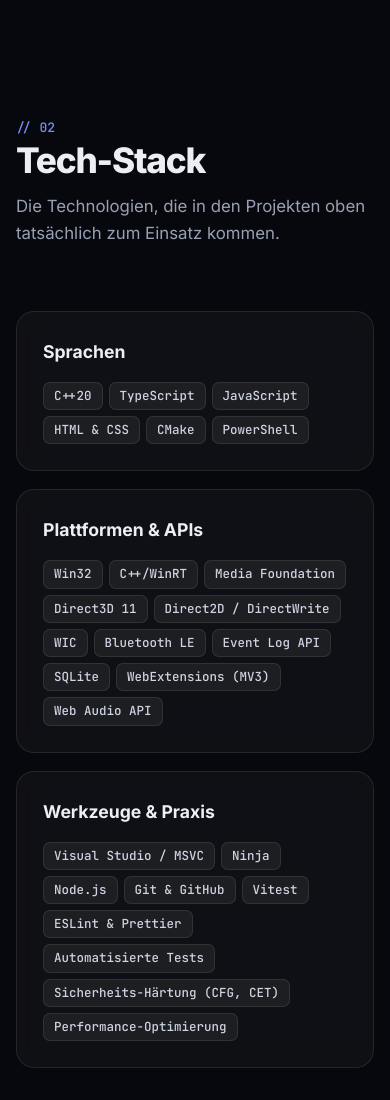
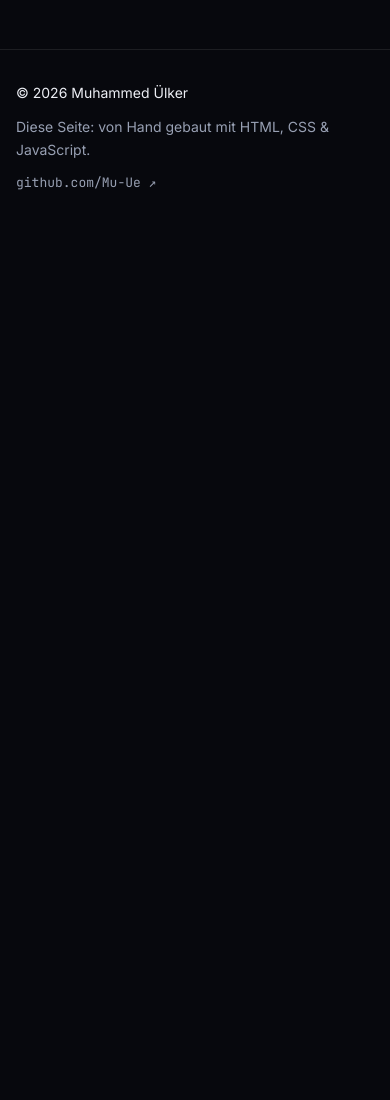
Before and after one commit to Mu-Ue/Mu-Ue.github.io, a plain HTML site: page index.html in a window 390 px wide. Shown: the part 7680-8780 px from the top of the page. After the commit the page ends 7922 px from the top, so only its background shows below. Drawn offline with Linux system fonts and the light colour scheme.

Commit message:
Remove Tech-Stack section

```diff
--- a/index.html
+++ b/index.html
@@ -28,7 +28,6 @@
     </a>
     <nav class="nav">
       <a href="#projects"><span lang="de">Projekte</span><span lang="en">Projects</span></a>
-      <a href="#stack">Tech-Stack</a>
     </nav>
     <div class="bar-right">
       <button class="lang-toggle" type="button" aria-label="Sprache wechseln / Switch language">
@@ -273,37 +272,6 @@
         </div>
       </article>
     </section>
-
-    <!-- STACK -->
-    <section id="stack" class="section">
-      <header class="section-head reveal">
-        <p class="kicker">// 02</p>
-        <h2>Tech-Stack</h2>
-        <p class="section-sub">
-          <span lang="de">Die Technologien, die in den Projekten oben tatsächlich zum Einsatz kommen.</span>
-          <span lang="en">The technologies actually used in the projects above.</span>
-        </p>
-      </header>
-      <div class="stack-grid">
-        <div class="stack-card reveal">
-          <h3><span lang="de">Sprachen</span><span lang="en">Languages</span></h3>
-          <ul class="tags"><li>C++20</li><li>TypeScript</li><li>JavaScript</li><li>HTML &amp; CSS</li><li>CMake</li><li>PowerShell</li></ul>
-        </div>
-        <div class="stack-card reveal">
-          <h3><span lang="de">Plattformen &amp; APIs</span><span lang="en">Platforms &amp; APIs</span></h3>
-          <ul class="tags"><li>Win32</li><li>C++/WinRT</li><li>Media Foundation</li><li>Direct3D 11</li><li>Direct2D / DirectWrite</li><li>WIC</li><li>Bluetooth LE</li><li>Event Log API</li><li>SQLite</li><li>WebExtensions (MV3)</li><li>Web Audio API</li></ul>
-        </div>
-        <div class="stack-card reveal">
-          <h3><span lang="de">Werkzeuge &amp; Praxis</span><span lang="en">Tools &amp; practices</span></h3>
-          <ul class="tags">
-            <li>Visual Studio / MSVC</li><li>Ninja</li><li>Node.js</li><li>Git &amp; GitHub</li><li>Vitest</li><li>ESLint &amp; Prettier</li>
-            <li><span lang="de">Automatisierte Tests</span><span lang="en">Automated testing</span></li>
-            <li><span lang="de">Sicherheits-Härtung (CFG, CET)</span><span lang="en">Security hardening (CFG, CET)</span></li>
-            <li><span lang="de">Performance-Optimierung</span><span lang="en">Performance optimization</span></li>
-          </ul>
-        </div>
-      </div>
-    </section>
   </main>
 
   <footer class="footer">
--- a/style.css
+++ b/style.css
@@ -225,18 +225,6 @@ html[data-lang="en"] .opt[data-l="en"] { background: var(--text); color: #0a0b12
 }
 .actions { display: flex; flex-wrap: wrap; gap: 10px; margin-top: 26px; }
 
-/* ---------- Stack ---------- */
-.stack-grid { display: grid; grid-template-columns: repeat(3, 1fr); gap: 18px; }
-.stack-card {
-  padding: 26px; border-radius: var(--radius);
-  background: var(--surface); border: 1px solid var(--line);
-  backdrop-filter: blur(10px);
-  transition: border-color .3s, transform .3s;
-}
-.stack-card:hover { border-color: rgba(124, 140, 255, 0.4); transform: translateY(-4px); }
-.stack-card h3 { margin: 0; font-size: 1.1rem; font-weight: 700; }
-.stack-card .tags { margin-top: 16px; }
-
 /* ---------- Footer ---------- */
 .footer {
   max-width: 1180px; margin: 0 auto; padding: 40px 24px 56px;
@@ -264,7 +252,6 @@ html[data-lang="en"] .opt[data-l="en"] { background: var(--text); color: #0a0b12
   .scroll-hint { display: none; }
   .project, .project:nth-of-type(even) { grid-template-columns: minmax(0, 1fr); gap: 32px; margin-bottom: 90px; }
   .project:nth-of-type(even) .shot { order: 0; }
-  .stack-grid { grid-template-columns: 1fr; }
 }
 @media (max-width: 640px) {
   .bar { gap: 10px; }
```
